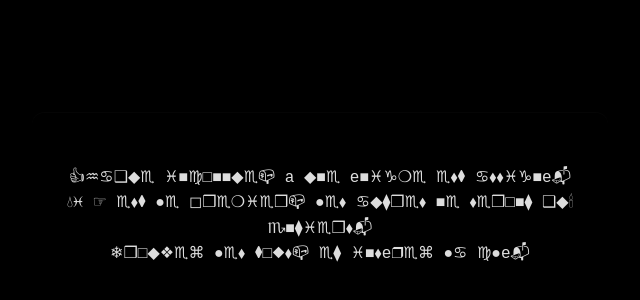
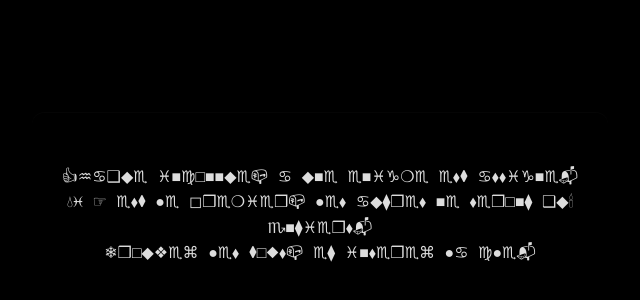
Before and after one commit to AlTAR333/secret_santa, a website: page public/qrcode.html in a window 1280 px wide. Shown: the part 196-496 px from the top of the page, without its empty margins (320-960 px from the left). Drawn offline with Linux system fonts and the light colour scheme.

Commit message:
wingdings text fix

```diff
--- a/public/qrcode.html
+++ b/public/qrcode.html
@@ -45,9 +45,9 @@
   <body>
     <main class="card">
       <div class="riddle">
-        👍︎♒︎♋︎❑︎◆︎♏︎ ♓︎■︎♍︎□︎■︎■︎◆︎♏︎📪︎ a ◆︎■︎♏︎ e■︎♓︎♑︎❍︎♏︎ ♏︎⬧︎⧫︎ ♋︎⬧︎⬧︎♓︎♑︎■︎e📬︎
+        👍︎♒︎♋︎❑︎◆︎♏︎ ♓︎■︎♍︎□︎■︎■︎◆︎♏︎📪︎ ♋︎ ◆︎■︎♏︎ ♏︎■︎♓︎♑︎❍︎♏︎ ♏︎⬧︎⧫︎ ♋︎⬧︎⬧︎♓︎♑︎■︎♏︎📬︎
         💧︎♓︎ ☞︎ ♏︎⬧︎⧫︎ ●︎♏︎ ◻︎❒︎♏︎❍︎♓︎♏︎❒︎📪︎ ●︎♏︎⬧︎ ♋︎◆︎⧫︎❒︎♏︎⬧︎ ■︎♏︎ ⬧︎♏︎❒︎□︎■︎⧫︎ ❑︎◆︎🕯︎♏︎■︎⧫︎♓︎♏︎❒︎⬧︎📬︎
-        ❄︎❒︎□︎◆︎❖︎♏︎⌘︎ ●︎♏︎⬧︎ ⧫︎□︎◆︎⬧︎📪︎ ♏︎⧫︎ ♓︎■︎⬧︎e❒︎♏︎⌘︎ ●︎♋︎ ♍︎●︎e📬︎
+        ❄︎❒︎□︎◆︎❖︎♏︎⌘︎ ●︎♏︎⬧︎ ⧫︎□︎◆︎⬧︎📪︎ ♏︎⧫︎ ♓︎■︎⬧︎♏︎❒︎♏︎⌘︎ ●︎♋︎ ♍︎●︎♏︎📬︎
       </div>
     </main>
   </body>
```
